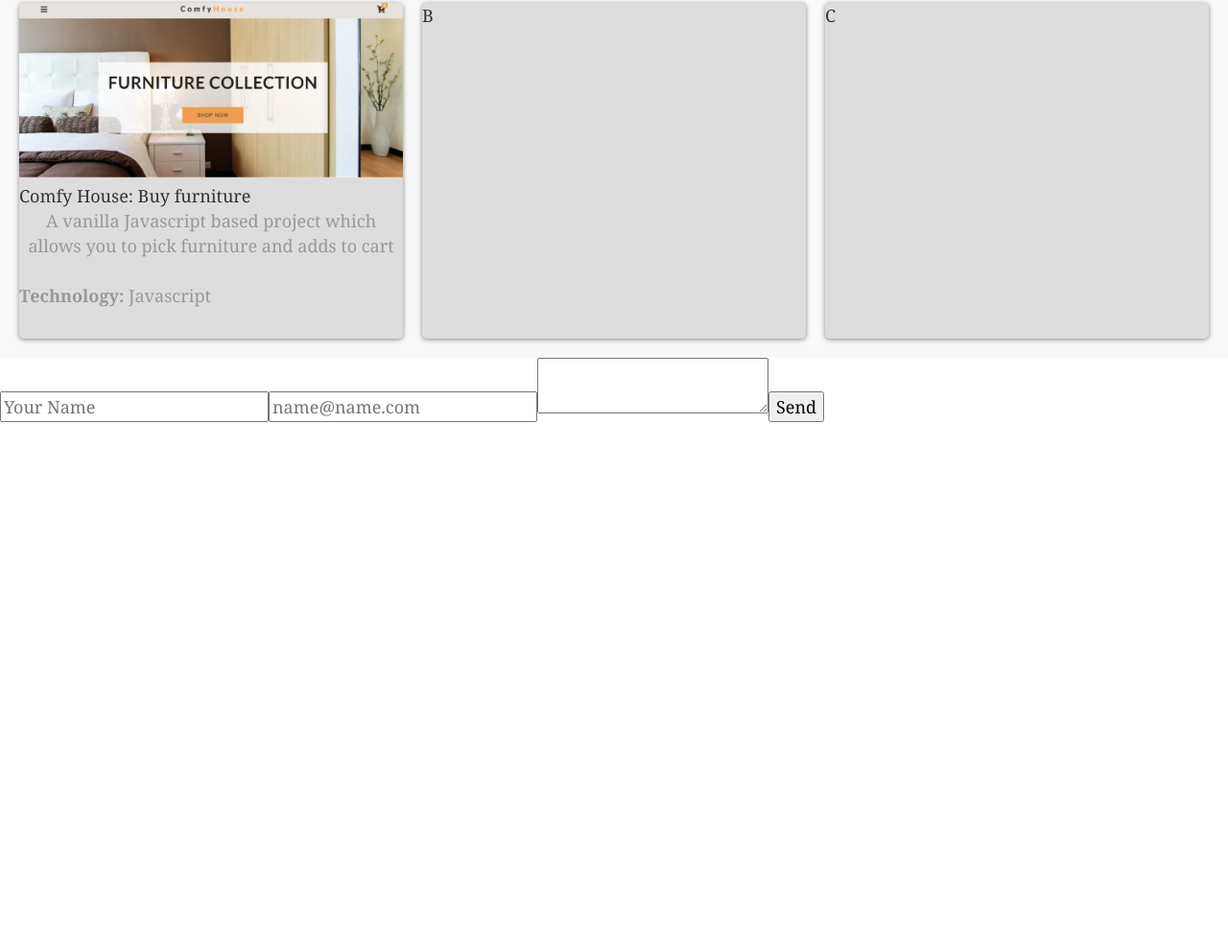
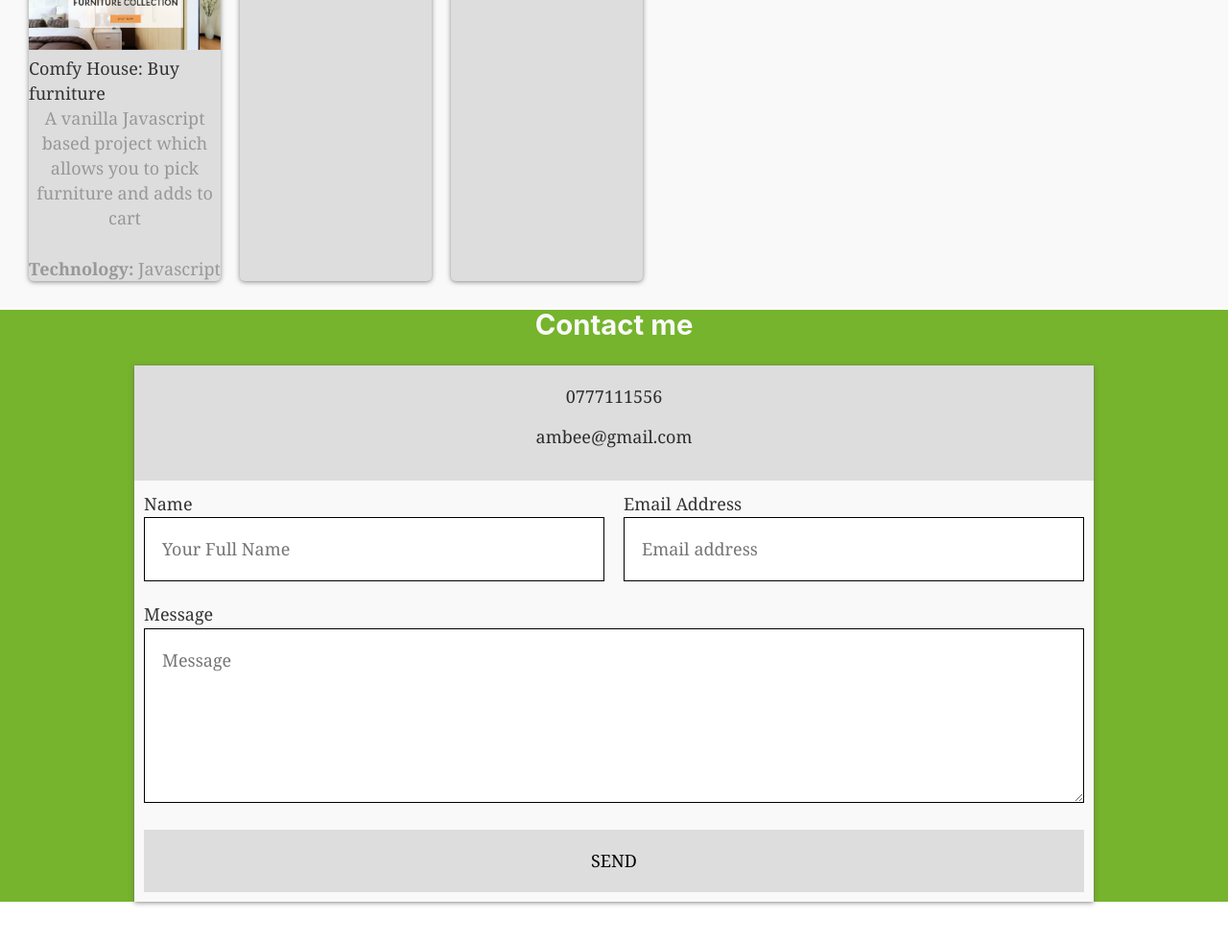
Before and after one commit to amber-tamara/Portfolio, a Gatsby site: page / in a window 1280 px wide. Shown: the part 518-1500 px from the top of the page at 96% size. Before the commit the page ends 1084 px from the top, so only its background shows below. Built offline with nearby package versions, Linux system fonts and the light colour scheme; Gatsby itself is replaced by a stand-in of ours.

Commit message:
form fields added

```diff
--- a/src/components/Contact/contact.js
+++ b/src/components/Contact/contact.js
@@ -1,19 +1,41 @@
 import React from "react"
+import contact from "./contact.module.css"
 
 const Contact = () => {
   return (
-    <div>
+    <div className={contact.body}>
+      <div className={contact.container}>
+        <h2 className={contact.title}>Contact me</h2>
+        <div className={contact.wrapper}>
+          <ul className={contact.details}>
+            <li>0777111556</li>
+            <li>ambee@gmail.com</li>
+          </ul>
           <form
+            className={contact.contact}
             name="contact"
             method="post"
             data-netlify="true"
             data-netlify-honeypot="bot-field"
           >
-        <input name="name" placeholder="Your Name" type="text" />
-        <input name="email" placeholder="name@name.com" type="email" />
-        <textarea name="message" />
+            <p>
+              <label>Name</label>
+              <input name="name" placeholder="Your Full Name" type="text" />
+            </p>
+            <p>
+              <label>Email Address</label>
+              <input name="email" placeholder="Email address" type="email" />
+            </p>
+            <p className={contact.full}>
+              <label>Message</label>
+              <textarea name="message" placeholder="Message" rows="5" />
+            </p>
+            <p className={contact.full}>
               <button>Send</button>
+            </p>
           </form>
+        </div>
+      </div>
     </div>
   )
 }
--- /dev/null
+++ b/src/components/Contact/contact.module.css
@@ -0,0 +1,82 @@
+.body {
+  background-color: var(--green);
+  line-height: 1.6;
+}
+
+.container {
+  max-width: 1000px;
+  margin: 0 auto;
+}
+
+.title {
+  text-align: center;
+  color: var(--light);
+}
+
+.details {
+  list-style: none;
+  padding: 0;
+  background-color: var(--primary);
+  padding: 0.5em;
+  text-align: center;
+  margin: 0;
+}
+
+.details > * {
+  text-align: center;
+  margin-left: 0;
+}
+
+.wrapper {
+  box-shadow: var(--shadow);
+}
+
+.wrapper > * {
+  padding: 1em;
+}
+
+.contact {
+  background-color: var(--light);
+}
+
+/* FORM STYLES */
+.contact {
+  display: grid;
+  grid-template-columns: 1fr 1fr;
+  grid-gap: 20px;
+  padding: 10px;
+}
+
+.contact form p {
+  margin: 0;
+}
+
+.full {
+  grid-column: 1/3;
+}
+
+.contact p {
+  margin: 0;
+}
+
+.contact button,
+.contact input,
+.contact textarea {
+  width: 100%;
+  padding: 1em;
+  border: 1px solid;
+}
+.contact button {
+  background: var(--primary);
+  border: 0;
+  text-transform: uppercase;
+  transition: 0.5s ease-out;
+  cursor: pointer;
+}
+
+.contact button:hover,
+.contact button:focus {
+  background: var(--green);
+  color: white;
+  outline: 0;
+}
--- a/src/components/Header/header.module.css
+++ b/src/components/Header/header.module.css
@@ -2,12 +2,10 @@
   display: flex;
   flex-direction: row;
   justify-content: space-between;
-  max-width: 250px;
-  margin: 0 auto;
   list-style: none;
-  box-sizing: content-box;
+  justify-content: space-around;
+  margin: 0;
 }
-
 .link {
   color: black;
   text-decoration: none;
@@ -15,9 +13,7 @@
 }
 
 .headerBox {
-  max-width: 960px;
-  padding: 1.45rem 1.0875rem;
-  margin: 0 auto;
+  margin: 0;
 }
 
 .title {
--- a/src/components/Projects/project.js
+++ b/src/components/Projects/project.js
@@ -6,7 +6,7 @@ const Projects = () => {
     <div className={cont.container}>
       <div className={cont.wrapper}>
         <div className={cont.box}>
-          <img src={require("./cozycastle.png")}></img>
+          <img className={cont.img} src={require("./cozycastle.png")}></img>
           <span className={cont.title}>Comfy House: Buy furniture</span>
           <p className={cont.info}>
             A vanilla Javascript based project which allows you to pick
--- a/src/components/Projects/project.module.css
+++ b/src/components/Projects/project.module.css
@@ -3,6 +3,7 @@
   --dark: #333;
   --light: #f9f9f9;
   --shadow: 0 1px 5px rgba(104, 104, 104, 0.8);
+  --green: #75b42c;
 }
 
 .wrapper {
@@ -12,12 +13,11 @@
   color: #444;
   grid-gap: 1em;
   /* grid-auto-rows: 100px; */
-  grid-auto-rows: minmax(350px, auto);
   display: grid;
   grid-gap: 20px;
-  grid-template-columns: repeat(auto-fit, minmax(300px, 1fr));
+  grid-template-columns: repeat(auto-fit, minmax(10px, 200px));
   background-color: var(--light);
-  padding: 20px;
+  padding: 30px;
 }
 
 .box {
@@ -36,5 +36,3 @@
   color: var(--dark);
   align-content: center;
 }
-
-/* rgba(255,255,255,0) */
```
Lines whose indentation alone changed are shown as unchanged.
